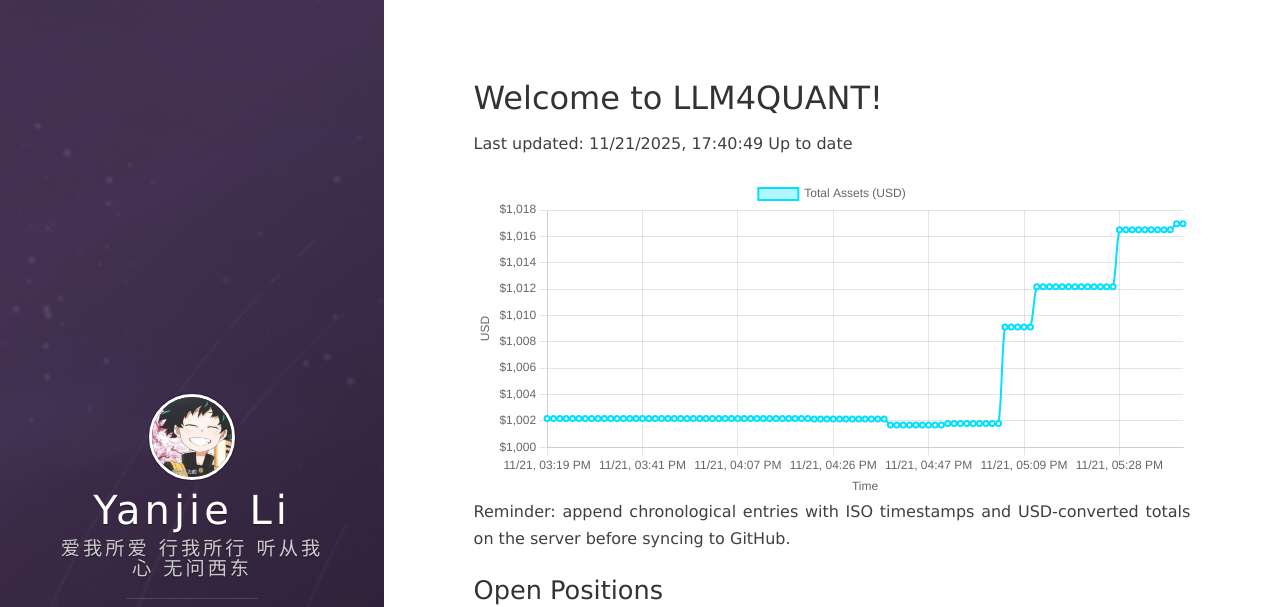
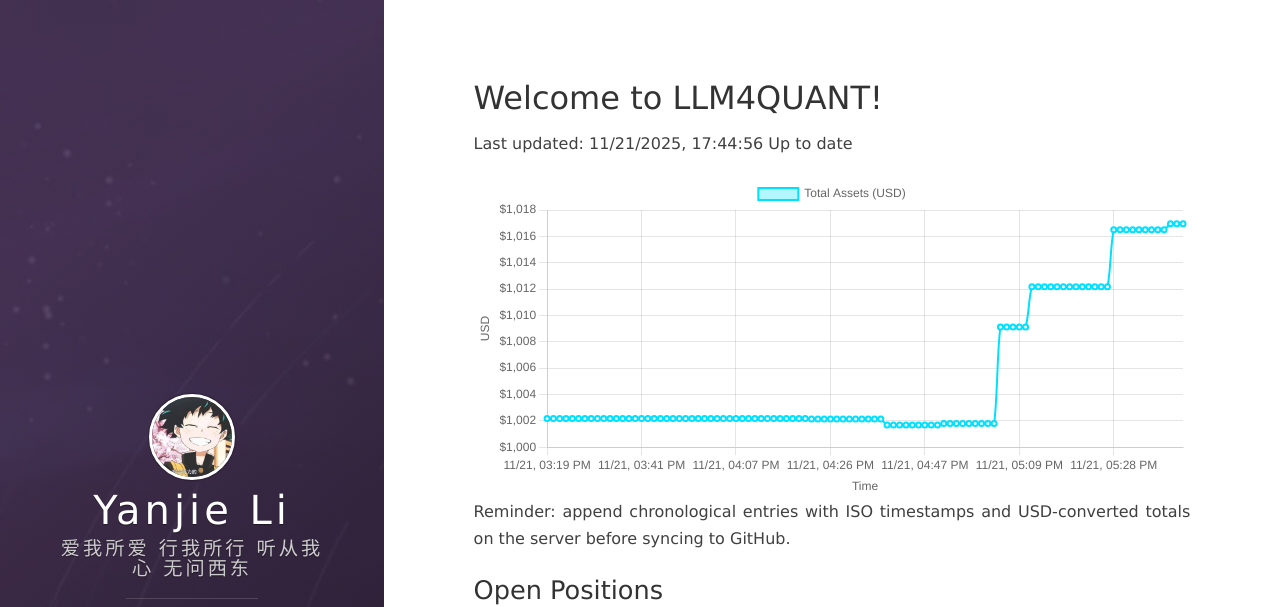
Before and after one commit to leeyegy/leeyegy.github.io, a Jekyll site: the page built from live-trading.html, in a window 1280 px wide and 1243 px high. Shown: the top 607 px of the window. Built offline with Jekyll 4.4.1, drawn with Linux system fonts in a browser that asks for light colours; nearby versions of some CDN libraries.

Commit message:
AccountMonitor: update balance history 2025-11-22T01:44:56+08:00

```diff
--- a/assets/data/binance/balance-history.json
+++ b/assets/data/binance/balance-history.json
@@ -1,5 +1,5 @@
 {
-  "generatedAt": "2025-11-22T01:40:49+08:00",
+  "generatedAt": "2025-11-22T01:44:56+08:00",
   "asset": "total_usd_value",
   "history": [
     {
@@ -405,6 +405,10 @@
     {
       "timestamp": "2025-11-22T01:40:49+08:00",
       "totalUsd": 1016.95443979
+    },
+    {
+      "timestamp": "2025-11-22T01:44:56+08:00",
+      "totalUsd": 1016.95443979
     }
   ]
 }
```
